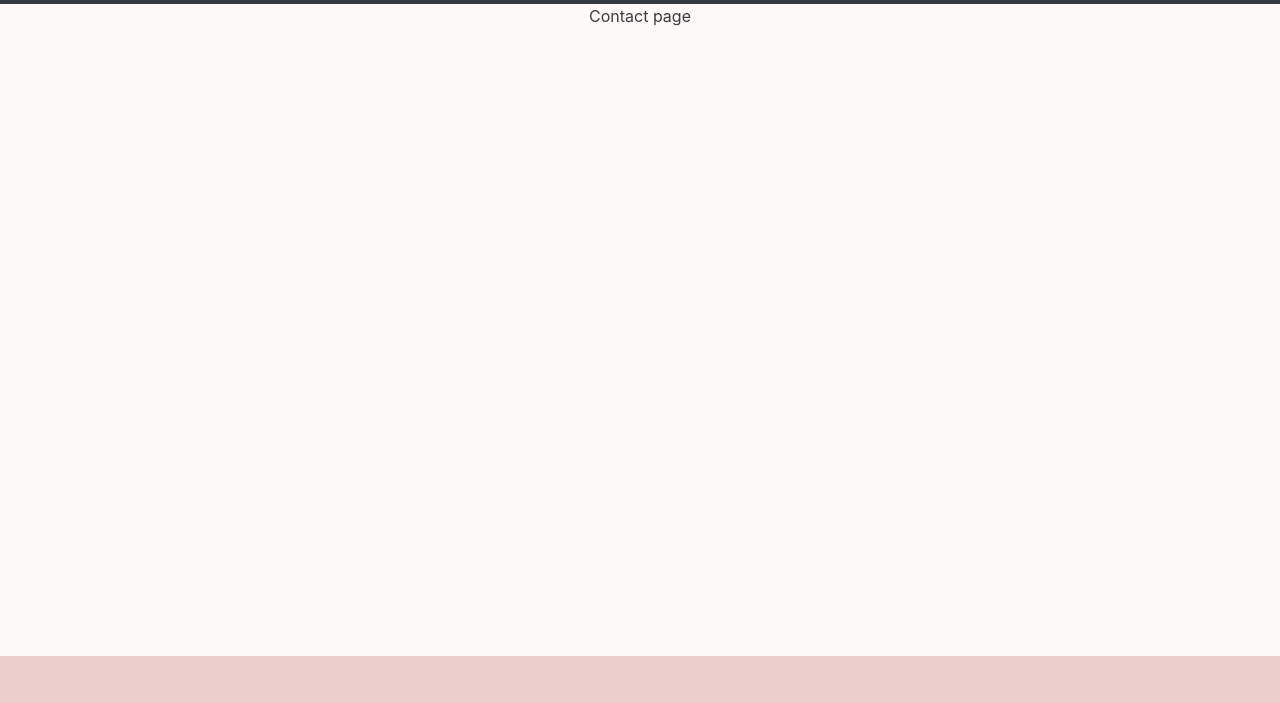
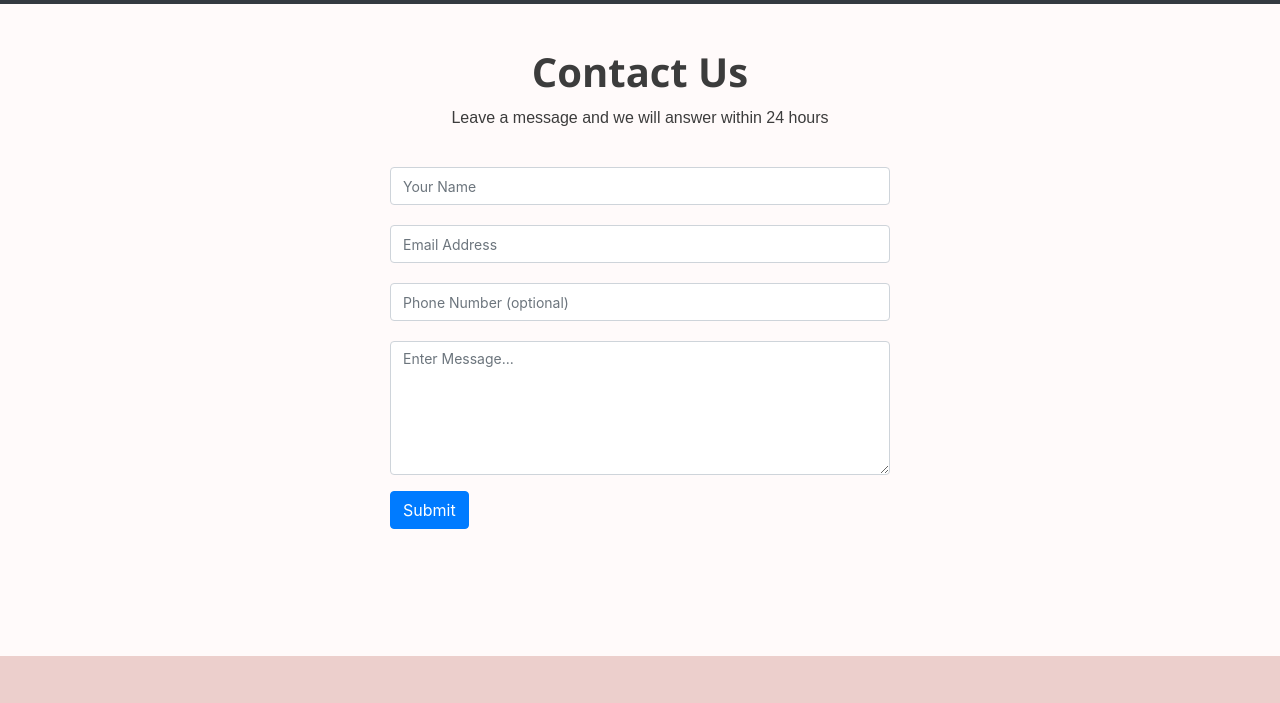
Before and after one commit to toplay3/youngmakers, a React app: page /contact in a window 1280 px wide. Shown: the part 44-747 px from the top of the page. Built offline with nearby package versions, Linux system fonts and the light colour scheme; a web font is replaced by a local one.

Commit message:
Finish contact page

```diff
--- /dev/null
+++ b/src/css/contact-page.scss
@@ -0,0 +1,36 @@
+.contact-page {
+  padding-top: 20px;
+  padding-bottom: 20px;
+  h1 {
+    margin: 20px;
+    margin-bottom: 10px;
+    font-family: "Open Sans", sans-serif;
+  }
+  h5 {
+    font-size: 16px;
+    margin-bottom: 20px;
+    font-family: "chivo", sans-serif;
+  }
+  .form-container {
+    display: inline-block;
+    width: calc(95% - 10px);
+    max-width: 500px;
+    text-align: left;
+
+    .form-control {
+      margin-top: 20px;
+
+      &::placeholder {
+        font-size: 14px;
+      }
+    }
+  }
+}
+
+@media only screen and (max-width: 500px) {
+  .contact-page {
+    h5 {
+      font-size: 14px;
+    }
+  }
+}
--- a/src/css/gallery.scss
+++ b/src/css/gallery-page.scss
@@ -2,6 +2,7 @@
   padding-top: 20px;
   h1 {
     margin: 20px;
+    font-family: "Open Sans", sans-serif;
   }
   .categories-container {
     margin: 20px;
@@ -98,7 +99,7 @@
   }
 }
 
-.modal {
+.gallery-page-modal {
   padding-right: 0px !important;
   flex-direction: column;
   align-items: center;
@@ -159,7 +160,7 @@
 }
 
 @media only screen and (max-width: 700px) {
-  .modal {
+  .gallery-page-modal {
     .left-arrow,
     .right-arrow {
       padding: 10px;
--- a/src/js/pages/ContactPage.js
+++ b/src/js/pages/ContactPage.js
@@ -1,13 +1,70 @@
 import React from "react";
+import { Form, Button, Modal } from "react-bootstrap";
+import $ from 'jquery';
+import "../../css/contact-page.scss";
 
 class ContactPage extends React.Component {
+    constructor(props) {
+      super(props);
+      this.formRef = React.createRef();
+      this.state = {
+        modalOpen: false
+      };
+    }
+
     componentDidMount() {
       document.title = "YoungMakers Contact";
     }
+
+    submitForm() {
+      $.ajax({
+        url: 'https://usebasin.com/f/bc2928f260f0',
+        type: 'post',
+        dataType: 'application/x-www-form-urlencoded',
+        data: $(this.formRef.current).serialize()
+      }).always(() => {
+        this.setState(() => {
+          return {
+            modalOpen: true
+          }
+        });
+
+        $(this.formRef.current).find("input[type=text], input[type=email], textarea").val("");
+      });
+    }
+
+    closeModal() {
+      this.setState(() => {
+        return {
+          modalOpen: false
+        }
+      });
+    }
+
     render() {
       return (
-        <div>
-          <div>Contact page</div>
+        <div class="contact-page">
+          <h1>Contact Us</h1>
+          <h5>Leave a message and we will answer within 24 hours</h5>
+          <div class="form-container">
+            <Form ref={this.formRef}>
+              <Form.Group controlId="formBasicEmail">
+                <Form.Control type="text" name="Name" placeholder="Your Name" />
+                <Form.Control type="email" name="Email" placeholder="Email Address" />
+                <Form.Control type="text" name="Phone" placeholder="Phone Number (optional)" />
+                <Form.Control as="textarea" name="Message" rows={5} placeholder="Enter Message..."/>
+                <input type="hidden" name="From" value="Contact Form"></input>
+              </Form.Group>
+              <Button variant="primary" onClick={() => this.submitForm()}>
+                Submit
+              </Button>
+            </Form>
+          </div>
+          <Modal show={this.state.modalOpen} onHide={() => this.closeModal()} className="gallery-page-modal">
+              <Modal.Header closeButton>
+                <div>Thank You, Message Sucessfully Received</div>
+              </Modal.Header>
+            </Modal>
         </div>
       );
     }
--- a/src/js/pages/GalleryPage.js
+++ b/src/js/pages/GalleryPage.js
@@ -1,5 +1,5 @@
 import React from "react";
-import "../../css/gallery.scss";
+import "../../css/gallery-page.scss";
 import { Categories, Pictures } from "../../data/gallery.js";
 import { Badge, Modal } from 'react-bootstrap';
 import { CSSTransitionGroup } from 'react-transition-group';
@@ -157,7 +157,7 @@ class GalleryPage extends React.Component {
               {placeholders}
             </CSSTransitionGroup>
           </div>
-          <Modal show={this.state.modalOpen} onHide={() => this.closeModal()}>
+          <Modal show={this.state.modalOpen} onHide={() => this.closeModal()} className="gallery-page-modal">
               <Modal.Header closeButton>
                 <Modal.Title>{imageSelected?.description}</Modal.Title>
               </Modal.Header>
```
